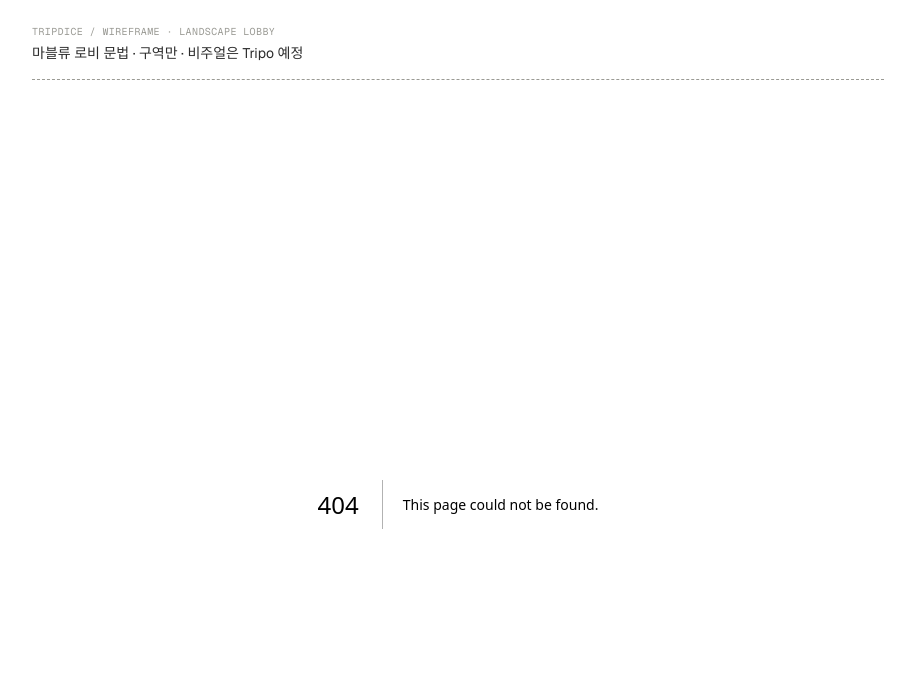
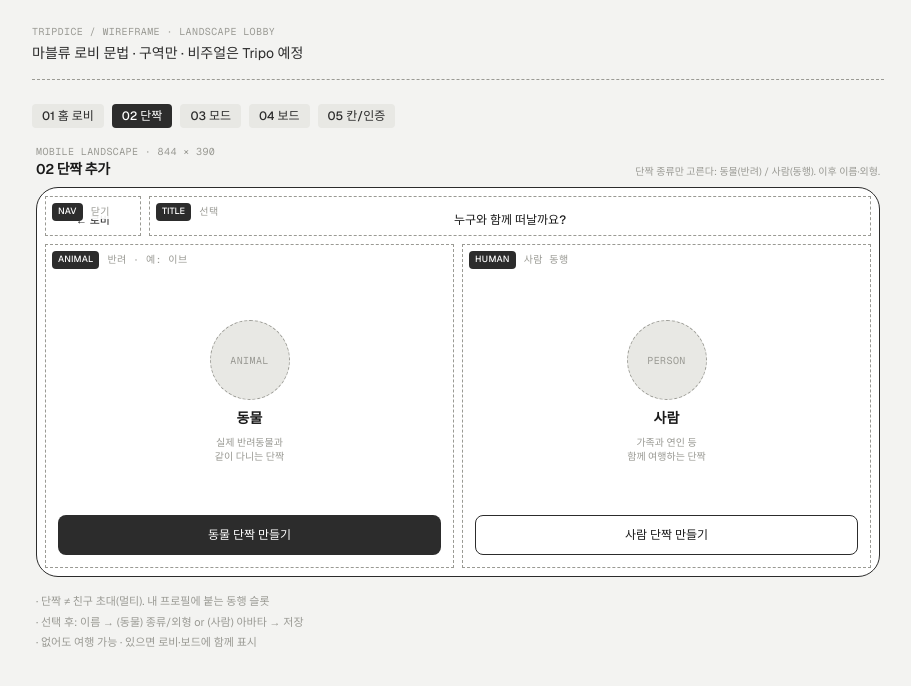
Before and after one commit to dudi199784-hash/tripdice, a Next.js app: page /companion in a window 1280 px wide. Before the commit this address had no page. Shown: the top 686 px of the page, without its empty margins (182-1093 px from the left). Built offline with nearby package versions, Linux system fonts and the light colour scheme.

Commit message:
Add 단짝 flow to choose animal or human companion.
Co-authored-by: Cursor <cursoragent@cursor.com>

```diff
--- /dev/null
+++ b/src/app/companion/page.tsx
@@ -0,0 +1,77 @@
+import Link from "next/link";
+import { PhoneFrame, Region, SketchNav, SpecList } from "@/components/sketch";
+
+export default function CompanionPage() {
+  return (
+    <>
+      <SketchNav current="/companion" />
+      <PhoneFrame
+        title="02 단짝 추가"
+        note="단짝 종류만 고른다: 동물(반려) / 사람(동행). 이후 이름·외형."
+      >
+        <div className="flex min-h-0 flex-1 flex-col gap-2 p-2">
+          <div className="flex shrink-0 items-center justify-between gap-2">
+            <Region label="nav" spec="닫기" className="flex h-10 w-24 items-center justify-center">
+              <Link href="/" className="mt-2 text-[11px]">
+                ← 로비
+              </Link>
+            </Region>
+            <Region label="title" spec="선택" className="flex h-10 flex-1 items-center justify-center">
+              <p className="mt-2 text-xs font-medium">누구와 함께 떠날까요?</p>
+            </Region>
+          </div>
+
+          <div className="grid min-h-0 flex-1 grid-cols-2 gap-2">
+            <Region label="animal" spec="반려 · 예: 이브" className="flex min-h-0 flex-col p-3 pt-8">
+              <div className="flex flex-1 flex-col items-center justify-center gap-2">
+                <div className="flex h-20 w-20 items-center justify-center rounded-full border border-dashed border-[var(--wire)] bg-[var(--wire-muted)]">
+                  <span className="wire-label normal-case">animal</span>
+                </div>
+                <p className="text-sm font-semibold">동물</p>
+                <p className="text-center text-[10px] leading-snug text-[var(--wire)]">
+                  실제 반려동물과
+                  <br />
+                  같이 다니는 단짝
+                </p>
+              </div>
+              <button
+                type="button"
+                className="mt-2 flex h-10 items-center justify-center rounded-lg bg-[var(--wire-strong)] text-xs font-medium text-white"
+              >
+                동물 단짝 만들기
+              </button>
+            </Region>
+
+            <Region label="human" spec="사람 동행" className="flex min-h-0 flex-col p-3 pt-8">
+              <div className="flex flex-1 flex-col items-center justify-center gap-2">
+                <div className="flex h-20 w-20 items-center justify-center rounded-full border border-dashed border-[var(--wire)] bg-[var(--wire-muted)]">
+                  <span className="wire-label normal-case">person</span>
+                </div>
+                <p className="text-sm font-semibold">사람</p>
+                <p className="text-center text-[10px] leading-snug text-[var(--wire)]">
+                  가족과 연인 등
+                  <br />
+                  함께 여행하는 단짝
+                </p>
+              </div>
+              <button
+                type="button"
+                className="mt-2 flex h-10 items-center justify-center rounded-lg border border-[var(--wire-strong)] text-xs font-medium"
+              >
+                사람 단짝 만들기
+              </button>
+            </Region>
+          </div>
+        </div>
+      </PhoneFrame>
+
+      <SpecList
+        items={[
+          "단짝 ≠ 친구 초대(멀티). 내 프로필에 붙는 동행 슬롯",
+          "선택 후: 이름 → (동물) 종류/외형 or (사람) 아바타 → 저장",
+          "없어도 여행 가능 · 있으면 로비·보드에 함께 표시",
+        ]}
+      />
+    </>
+  );
+}
--- a/src/app/mode/page.tsx
+++ b/src/app/mode/page.tsx
@@ -8,7 +8,7 @@ export default function ModePage() {
     <>
       <SketchNav current="/mode" />
       <PhoneFrame
-        title="02 모드 선택"
+        title="03 모드 선택"
         note="1차: 국내만. 국내 전체 or 8도 다중선택 → 맵 생성."
       >
         <div className="flex min-h-0 flex-1 flex-col gap-2 p-2">
--- a/src/app/page.tsx
+++ b/src/app/page.tsx
@@ -9,7 +9,7 @@ export default function Home() {
       <SketchNav current="/" />
       <PhoneFrame
         title="01 홈 로비"
-        note="첫 설정·기본 홈은 아바타만. 단짝은 선택 — 프로필에서 등록하면 옆에 등장."
+        note="기본은 아바타만. 단짝 추가로 동물/사람 중 선택 등록."
       >
         <div className="grid min-h-0 flex-1 grid-cols-[0.95fr_1.25fr] gap-2 p-2">
           <div className="flex min-h-0 flex-col gap-2">
@@ -57,17 +57,24 @@ export default function Home() {
 
           <Region label="avatar" spec="기본 = 나만" className="min-h-0">
             <div className="flex h-full flex-col items-center justify-center gap-2 px-3">
-              <div className="mt-4 flex h-[210px] w-[160px] items-end justify-center rounded-[18px] border border-dashed border-[var(--wire)] bg-[var(--wire-muted)]">
+              <div className="mt-4 flex h-[190px] w-[150px] items-end justify-center rounded-[18px] border border-dashed border-[var(--wire)] bg-[var(--wire-muted)]">
                 <p className="mb-5 wire-label normal-case tracking-normal">avatar</p>
               </div>
               <p className="text-sm font-medium tracking-tight">닉네임</p>
-              <button
-                type="button"
-                className="flex h-8 items-center justify-center rounded-md border border-[var(--wire-strong)] px-4 text-[11px]"
-              >
-                프로필 편집
-              </button>
-              <p className="text-[10px] text-[var(--wire)]">단짝은 프로필에서 선택 등록</p>
+              <div className="flex items-center gap-2">
+                <button
+                  type="button"
+                  className="flex h-8 items-center justify-center rounded-md border border-[var(--wire-strong)] px-3 text-[11px]"
+                >
+                  프로필 편집
+                </button>
+                <Link
+                  href="/companion"
+                  className="flex h-8 items-center justify-center rounded-md bg-[var(--wire-strong)] px-3 text-[11px] font-medium text-white"
+                >
+                  단짝 추가
+                </Link>
+              </div>
             </div>
           </Region>
         </div>
@@ -75,9 +82,9 @@ export default function Home() {
 
       <SpecList
         items={[
-          "첫 설정·기본 홈: 아바타만 (빈 슬롯/펫 UI 없음)",
-          "용어: 펫 X → 단짝 (선택, 실제 동반 여행 톤)",
-          "단짝 등록 후에만 아바타 옆·보드 말에 함께 표시",
+          "기본 홈: 아바타만 + 닉네임 + 프로필 편집 / 단짝 추가",
+          "단짝 추가 → 동물 or 사람 선택 → 등록 후 아바타 옆 표시",
+          "친구(멀티)와 단짝(동행)은 다른 개념",
         ]}
       />
     </>
--- a/src/app/play/page.tsx
+++ b/src/app/play/page.tsx
@@ -8,7 +8,7 @@ export default function PlayPage() {
     <>
       <SketchNav current="/play" />
       <PhoneFrame
-        title="03 보드 플레이"
+        title="04 보드 플레이"
         note="가로 게임 레이아웃: 맵이 좌측 넓게, 우측 HUD(상태·요약·주사위)."
       >
         <div className="grid min-h-0 flex-1 grid-cols-[1.35fr_0.85fr] gap-2 p-2">
--- a/src/app/tile/page.tsx
+++ b/src/app/tile/page.tsx
@@ -6,7 +6,7 @@ export default function TilePage() {
     <>
       <SketchNav current="/tile" />
       <PhoneFrame
-        title="04 칸 상세 · 인증"
+        title="05 칸 상세 · 인증"
         note="가로: 왼쪽 랜드마크/사진, 오른쪽 지명·설명·인증/스킵."
       >
         <div className="grid min-h-0 flex-1 grid-cols-[1fr_1.1fr] gap-2 p-2">
--- a/src/components/sketch.tsx
+++ b/src/components/sketch.tsx
@@ -2,9 +2,10 @@ import Link from "next/link";
 
 const links = [
   { href: "/", label: "01 홈 로비" },
-  { href: "/mode", label: "02 모드" },
-  { href: "/play", label: "03 보드" },
-  { href: "/tile", label: "04 칸/인증" },
+  { href: "/companion", label: "02 단짝" },
+  { href: "/mode", label: "03 모드" },
+  { href: "/play", label: "04 보드" },
+  { href: "/tile", label: "05 칸/인증" },
 ] as const;
 
 export type SketchPath = (typeof links)[number]["href"];
```
